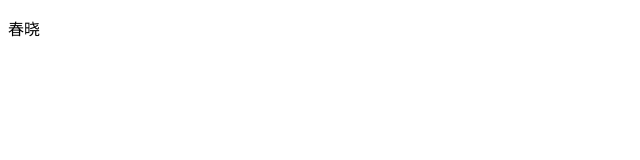
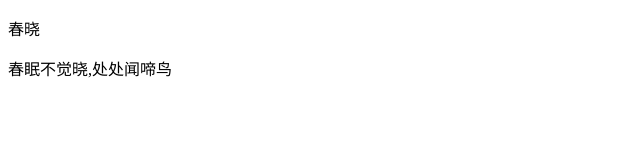
Before and after one commit to amymama/60qi, a plain HTML site: page index.html in a window 1280 px wide. Shown: the whole page, without its empty margins (0-640 px from the left). Drawn offline with Linux system fonts and the light colour scheme.

Commit message:
第一句

```diff
--- a/index.html
+++ b/index.html
@@ -7,6 +7,6 @@
 </head>
 <body>
     <p>春晓</p>
-
+    <p>春眠不觉晓,处处闻啼鸟</p>
 </body>
 </html>
```
